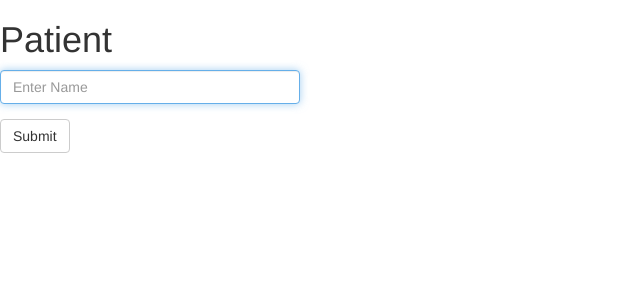
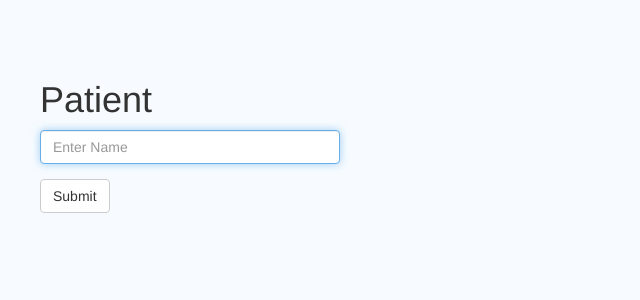
Before and after one commit to tianyizheng/MortalityPredictor, a Flask app: page /chart in a window 1280 px wide. Shown: the top 300 px of the page, without its empty margins (0-640 px from the left). Run offline with Flask 2, Linux system fonts and the light colour scheme; some libraries are stand-ins or nearby versions.

Commit message:
Move basic styles to base.css

```diff
--- a/app/static/stylesheets/base.css
+++ b/app/static/stylesheets/base.css
@@ -0,0 +1,10 @@
+body {
+	background-color: #f7fbff !important;
+}
+
+#content {
+	max-width: 1200px;
+	margin-left: auto;
+	margin-right: auto;
+	padding-top: 60px;
+}
```
Also changed, not shown: app/static/stylesheets/chart.css (+0 -11 lines).
